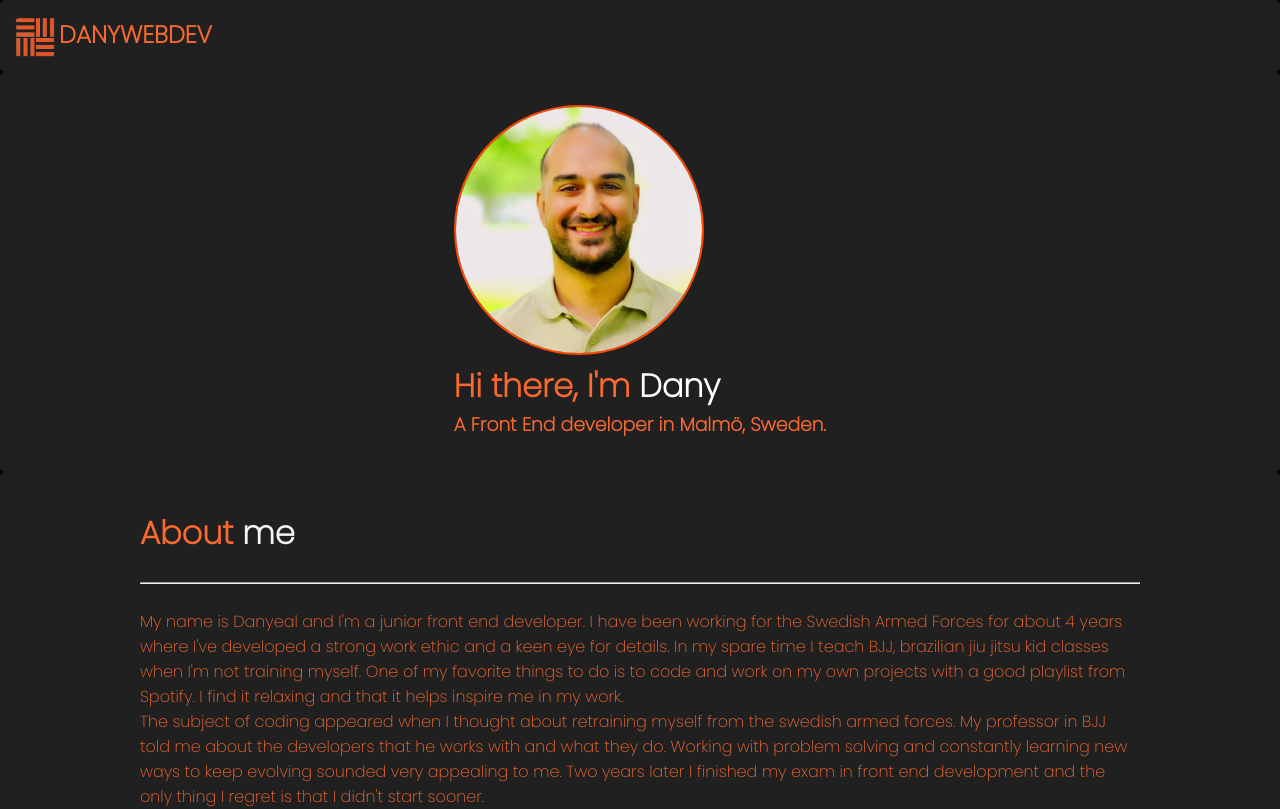
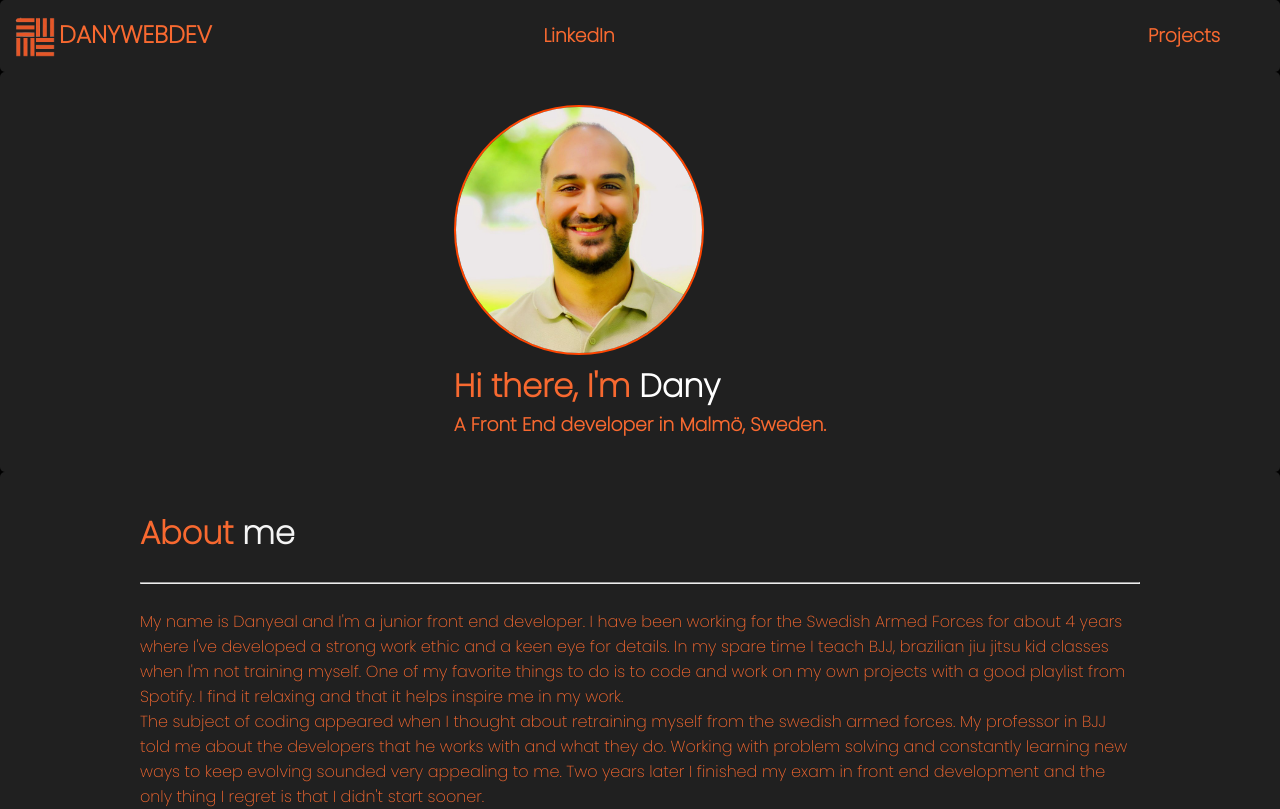
Before and after one commit to danyealmateen/portfolio, a React (Create React App) app: page / in a window 1280 px wide. Shown: the top 809 px of the page. Built offline with nearby package versions, Linux system fonts and the light colour scheme.

Commit message:
Added social links to the header

```diff
--- a/src/Header/Header.css
+++ b/src/Header/Header.css
@@ -35,3 +35,7 @@
     border-radius: 5px;
     padding: 5px;
 }
+
+.socialLinks {
+    margin-right: 45px;
+}
--- a/src/Header/Header.js
+++ b/src/Header/Header.js
@@ -9,6 +9,8 @@ export function Header() {
                 <img className="logo" src={logo} />
                 <h2 className="headerTitle">DANYWEBDEV</h2>
             </div>
+            <h3 className="socialLinks">LinkedIn</h3>
+            <h3 className="socialLinks">Projects</h3>
         </div>
     )
 }
```
